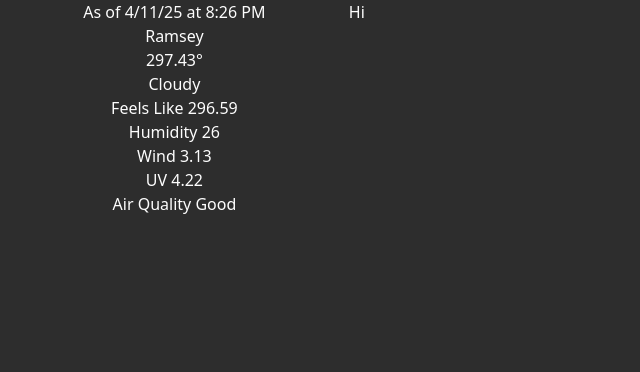
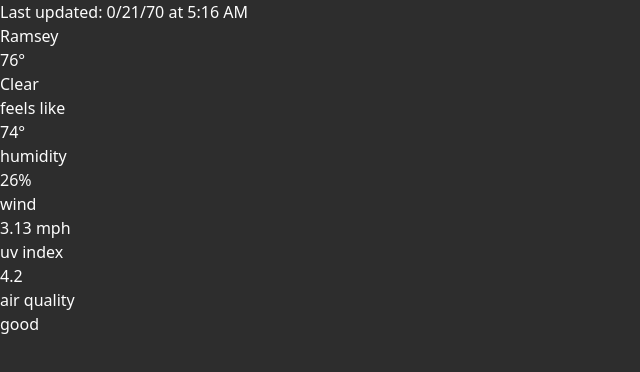
Before and after one commit to ahitron/pidash, a React (Vite) app: page / in a window 1280 px wide. Shown: the top 372 px of the page, without its empty margins (0-640 px from the left). Built offline with nearby package versions, Linux system fonts and the light colour scheme.

Commit message:
refactor

```diff
--- a/src/App.tsx
+++ b/src/App.tsx
@@ -19,7 +19,7 @@ function App() {
 function PiDash() {
   const { isPending, isError, data } = useQuery({
     queryKey: ['weatherData'],
-    queryFn: getData,
+    queryFn: () => getData(3),
   })
   if (isPending) {
     return <p>Pending</p>
@@ -27,15 +27,18 @@ function PiDash() {
   if (isError) {
     return <p>Error</p>
   }
-  const { current } = data
+  const { updated, current, daily, hourly } = data
   return (
-    <div className="flex flex-row">
-      <div className="w-[27.25%]">
-        <Current {...current} />
+    <div>
+      <div>
+        <Current updated={updated} current={current} />
+      </div>
+      {/* <div>
+        <Daily days={daily} />
       </div>
       <div>
-        Hi
-      </div>
+        <Hourly hours={hourly} />
+      </div> */}
     </div>
   )
 }
--- a/src/Current.tsx
+++ b/src/Current.tsx
@@ -1,27 +1,33 @@
-import type { CurrentWeather } from "./types"
+import type { CurrentProps } from "./types";
 
-function Current({ dt, city, temp, condition, feels, humidity, wind, uv, aq }: CurrentWeather) {
-    const hours = dt.getHours()
-    const minutes = dt.getMinutes()
+function Current({ updated, current: { primary, stats } }: CurrentProps) {
+    const { city, temp, condition } = primary
     return (
-        <div className="text-center">
-            As of {`${dt.getMonth()}/${dt.getDate()}/${dt.getFullYear() % 100}`} at {hours % 12 == 0 ? 12 : hours % 12}:{minutes} {hours >= 12 ? 'PM' : 'AM'}
-            <br />
-            {city}
-            <br />
-            {temp}°
-            <br />
-            {condition}
-            <br />
-            Feels Like {feels}
-            <br />
-            Humidity {humidity}
-            <br />
-            Wind {wind}
-            <br />
-            UV {uv}
-            <br />
-            Air Quality {aq}
+        <div>
+            <div>
+                {updated}
+            </div>
+            <div>
+                {city}
+            </div>
+            <div>
+                {temp}
+            </div>
+            <div>
+                {condition}
+            </div>
+            {stats.map(
+                ({ title, value }, idx) => (
+                    <div key={idx}>
+                        <div>
+                            {title}
+                        </div>
+                        <div>
+                            {value}
+                        </div>
+                    </div>
+                )
+            )}
         </div>
     )
 }
--- a/src/datatools.ts
+++ b/src/datatools.ts
@@ -1,27 +1,91 @@
 import dummyData from './dummy.json' with { type: 'json' }
-import { type CurrentWeather, type WeatherData } from './types'
+import { type APICurrent, type APIData, type APIDay, type APIHour, type CurrentWeatherData, type DailyWeatherData, type HourlyWeatherData, type WeatherData } from './types'
 
 const sleep = (ms: number) => new Promise(resolve => setTimeout(resolve, ms))
 
-export const getData = async (): Promise<WeatherData> => {
+export const getData = async (numItems: number): Promise<WeatherData> => {
   await sleep(500)
-  const { current } = dummyData
+  const data = dummyData as APIData
+  return parseData(data, numItems)
+}
+
+const parseData = (data: APIData, numItems: number): WeatherData => {
+  const { current: { dt }, current, daily, hourly } = data
   return {
-    current: parseCurrent(current)
+    updated: epochToUpdated(dt),
+    current: parseCurrent(current),
+    daily: parseDaily(daily, numItems),
+    hourly: parseHourly(hourly, numItems),
   }
 }
 
-const parseCurrent = (data: any): CurrentWeather => {
-  const { dt, temp, feels_like: feels, weather: { main: condition }, humidity, uvi: uv, wind_speed: wind } = data
+const parseHourly = (hourly: APIHour[], numItems: number): HourlyWeatherData[] => {
+  return hourly.slice(0, numItems).map((hour) => {
+    const { dt, temp, weather, pop } = hour
+    const { main: condition } = weather[0]
+    return {
+      time: epochToHour(dt),
+      condition,
+      temp: kToFDeg(temp),
+      precip: decToPercent(pop),
+    }
+  })
+}
+
+const parseDaily = (daily: APIDay[], numItems: number): DailyWeatherData[] => {
+  return daily.slice(0, numItems).map((day, idx) => {
+    const { dt, temp: { min, max }, weather, pop } = day
+    const { main: condition } = weather[0]
+    return {
+      name: idx == 0 ? 'today' : idx == 1 ? 'tomorrow' : epochToDayOfWeek(dt),
+      condition,
+      hi: kToFDeg(max),
+      lo: kToFDeg(min),
+      precip: decToPercent(pop),
+    }
+  })
+}
+
+const parseCurrent = (current: APICurrent): CurrentWeatherData => {
+  const {
+    temp,
+    feels_like: feel,
+    humidity,
+    uvi: uv,
+    wind_speed: wind,
+    weather,
+  } = current
+  const { main: condition } = weather[0]
   return {
-    dt: new Date(dt * 1000),
-    city: 'Ramsey',
-    temp,
-    feels,
-    condition: 'Cloudy',
-    humidity,
-    uv,
-    wind,
-    aq: 'Good'
+    primary: {
+      city: 'Ramsey',
+      temp: kToFDeg(temp),
+      condition
+    },
+    stats: [
+      { title: 'feels like', value: kToFDeg(feel) },
+      { title: 'humidity', value: `${humidity}%` },
+      { title: 'wind', value: `${wind} mph` },
+      { title: 'uv index', value: uv.toFixed(1) },
+      { title: 'air quality', value: 'good' },
+    ],
   }
 }
+
+const kToFDeg = (k: number): string => `${((k - 273.15) * 9 / 5 + 32).toFixed(0)}°`
+
+const epochToDayOfWeek = (epoch: number): string => ['sun', 'mon', 'tue', 'wed', 'thu', 'fri', 'sat'][new Date(epoch).getDay()]
+
+const epochToHour = (epoch: number): string => {
+  const hour = new Date(epoch).getHours()
+  return `${(hour % 12 == 0 ? 12 : hour % 12)} ${hour >= 12 ? 'A' : 'P'}M`
+}
+
+const epochToUpdated = (epoch: number): string => {
+  const date = new Date(epoch)
+  const hours = date.getHours()
+  const minutes = date.getMinutes()
+  return `Last updated: ${date.getMonth()}/${date.getDate()}/${date.getFullYear() % 100} at ${hours % 12 == 0 ? 12 : hours % 12}:${minutes} ${hours >= 12 ? 'PM' : 'AM'}`
+}
+
+const decToPercent = (dec: number) => `${(100 * dec).toFixed(0)}%`
--- a/src/types.ts
+++ b/src/types.ts
@@ -1,19 +1,81 @@
-export interface CurrentWeather {
-    dt: Date,
+export interface PrimaryWeatherData {
     city: string,
-    temp: number,
+    temp: string,
     condition: string,
-    feels: number,
-    humidity: number,
-    wind: number,
-    uv: number,
-    aq: string,
 }
 
-export interface CurrentWeatherProps {
-    current: CurrentWeather,
+export interface CurrentWeatherStat {
+    title: string,
+    value: string,
+}
+
+export interface CurrentWeatherData {
+    primary: PrimaryWeatherData,
+    stats: CurrentWeatherStat[],
+}
+
+export interface DailyWeatherData {
+    name: string,
+    condition: string,
+    hi: string,
+    lo: string,
+    precip: string,
+}
+
+export interface HourlyWeatherData {
+    time: string,
+    condition: string,
+    temp: string,
+    precip: string,
 }
 
 export interface WeatherData {
-    current: CurrentWeather,
+    updated: string,
+    current: CurrentWeatherData,
+    daily: DailyWeatherData[],
+    hourly: HourlyWeatherData[],
 }
+
+export interface APIHour {
+    dt: number,
+    temp: number,
+    weather: {
+        main: string,
+    }[],
+    pop: number,
+}
+
+export interface APIDay {
+    dt: number,
+    temp: {
+        min: number,
+        max: number,
+    },
+    weather: {
+        main: string,
+    }[],
+    pop:number,
+}
+
+export interface APICurrent {
+    dt: number,
+    temp: number,
+    feels_like: number,
+    humidity: number,
+    uvi: number,
+    wind_speed: number,
+    weather: {
+        main: string,
+    }[],
+  }
+
+export interface APIData {
+    current: APICurrent,
+    daily: APIDay[],
+    hourly: APIHour[],
+}
+
+export interface CurrentProps {
+    updated: string,
+    current: CurrentWeatherData,
+}
```
